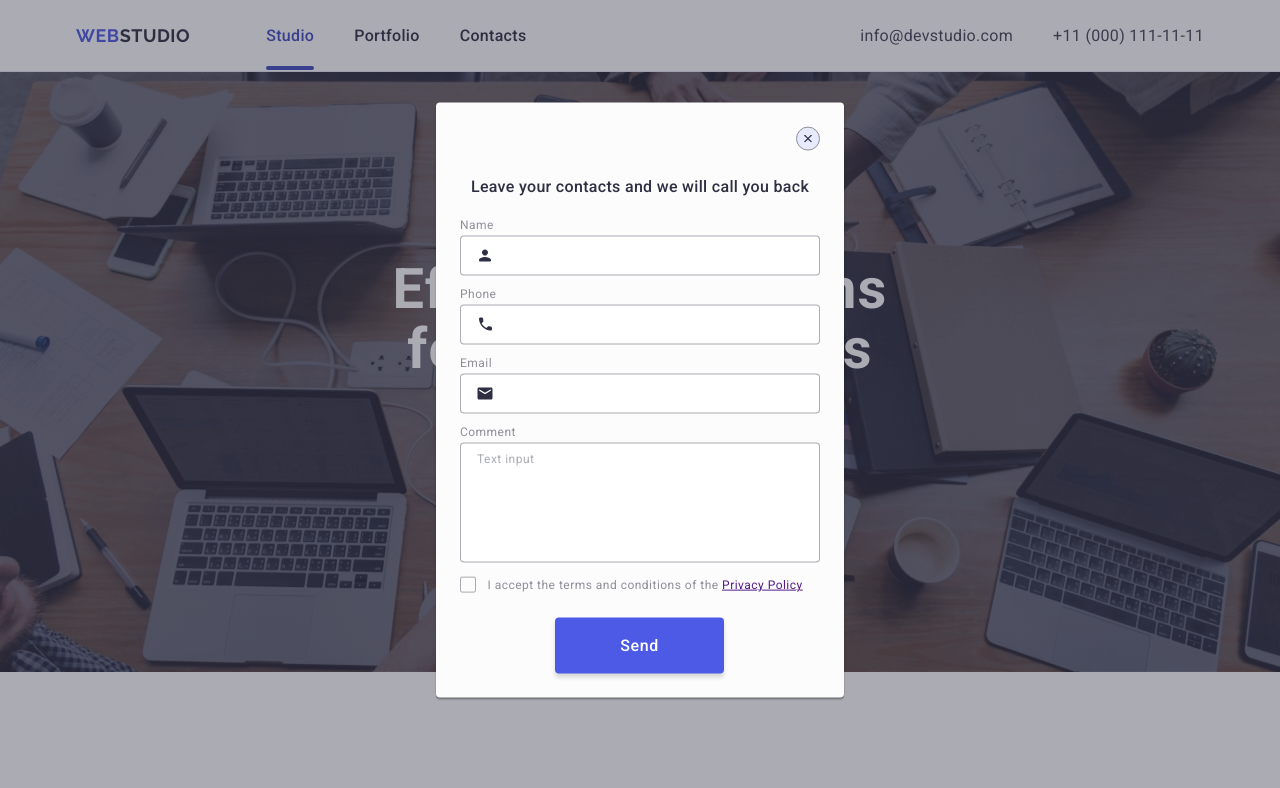
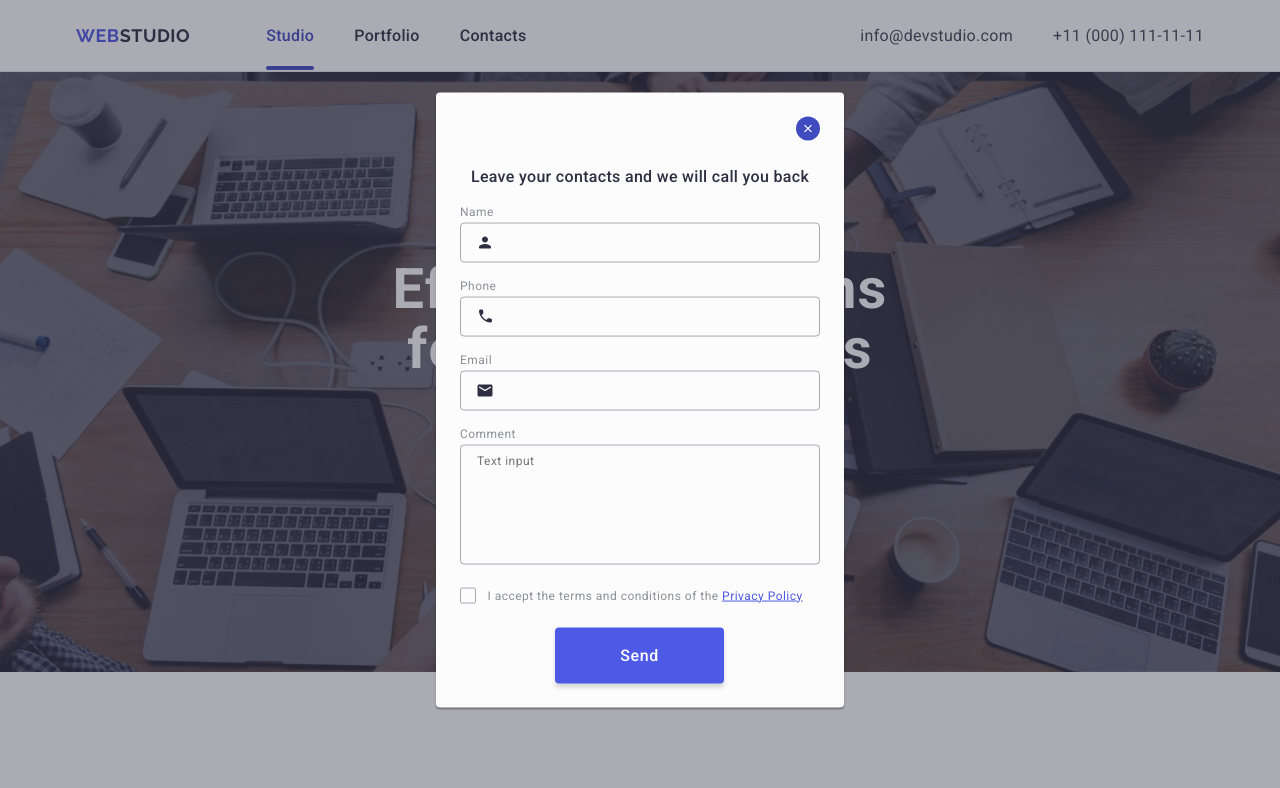
Before and after one commit to nataliia-zaremba/goit-markup-hw-05, a plain HTML site: page index.html in a window 1280 px wide. Both pictures are taken after a click on the button 808 px from the left and 138 px from the top of the page. Shown: the top 788 px of the page. Drawn offline with nearby package versions, Linux system fonts and the light colour scheme.

Commit message:
fourthcommit

```diff
--- a/css/styles.css
+++ b/css/styles.css
@@ -478,10 +478,7 @@ margin-right: 120px;
 gap: 16px;
 
 }
-
-
-.social-media,
-.subscribe-text
+.social-media
  {
     font-weight: 500;
     font-size: 16px;
@@ -504,66 +501,64 @@ background: #31d0aa;
     background-color: #31d0aa;
 }
 .subscribe-box {
+    padding-left: 80px;
+}
+.subscribe-text {
+    font-weight: 500;
+    font-size: 16px;
+
+    /* line-height: 24px; */
+    line-height: 1.5;
+    letter-spacing: 0.02em;
+    color: #fff;
+    margin-bottom: 16px;
+}
+.email-form {
     display: flex;
-    align-items: flex-end;
-margin-left: auto;
-}
-.email-box {
-    display: flex;
-    flex-direction: column;
-    gap: 16px;
-
-}
-
-.email-form {
-
+    align-items: center;
+    gap: 24px;
 }
 .form-input {
-border: 1px solid #fff;
+border: 1px solid #ffffff;
     border-radius: 4px;
     width: 264px;
     height: 40px;
     box-shadow: 0 4px 4px 0 rgba(0, 0, 0, 0.15);
     font-weight: 400;
         font-size: 12px;
-
-        /* line-height: 24px; */
-
         background-color: transparent;
         padding-left: 16px;
+}
+.icon-send {
+    margin-left: 16px;
 }
 .form-input::placeholder {
 line-height: 2;
     letter-spacing: 0.04em;
     color: #fff;
 }
-.subscribe-button {
-
-    display: flex;
+.form-button {
+       display: flex;
         align-items: center;
         justify-content: center;
-}
-.form-button {
     border-radius: 4px;
         padding: 8px 24px;
         width: 165px;
         height: 40px;
         background: #4d5ae5;
         cursor: pointer;
-            display: block;
+
             border: none;
             margin-left: 24px;
                 font-size: 16px;
-
-                /* line-height: 24px; */
                 line-height: 1.5;
                 letter-spacing: 0.04em;
-                text-align: center;
                 color: #fff;
 }
 .icon-send {
     fill:#fff ;
 }
+
 .backdrop {
     width: 100%;
     height: 100%;
@@ -571,6 +566,8 @@ line-height: 2;
     top: 0;
     left: 0;
     background-color: rgba(46, 47, 66, 0.4) ;
+    transition: opacity 250ms cubic-bezier(0.4, 0, 0.2, 1);
+    visibility: 250ms cubic-bezier(0.4, 0, 0.2, 1);
 /*opacity: 0;
 visibility: hidden;
 pointer-events: none;*/
@@ -607,16 +604,31 @@ transition: transform 250ms cubic-bezier(0.4, 0, 0.2, 1);
    right: 24px;
    border-radius: 50%;
     background-color: #e7e9fc;
-    border: 1px solid #8e8f99;
+    border: 1px solid rgba(0, 0, 0, 0.1);
     display: flex;
         align-items: center;
         justify-content: center;
 width: 24px;
 height: 24px;
+padding: 0;
+cursor: pointer;
+transition: background-color, border 250ms cubic-bezier(0.4, 0, 0.2, 1);
 
 }
+.modal-close:hover {
+    background-color: #404bbf;
+    border: none;
+    fill: #ffffff ;
+
+}
+.modal-close:focus {
+    background-color: #404bbf;
+        border: none;
+        fill: #ffffff;
+}
+
 .button-close {
-    fill: #2e2f42;
+    transition: fill 250ms cubic-bezier(0.4, 0, 0.2, 1);
 }
 .modal-title {
     text-align: center;
@@ -629,19 +641,17 @@ height: 24px;
         letter-spacing: 0.02em;
         color: #2e2f42;
 }
-.modal-form {
 
-}
 .modal-field {
-    margin-bottom: 8px;
+    margin-bottom: 16px;
 }
 .form-label {
-    display: inline-block;
+    display: block;
         font-weight: 400;
         font-size: 12px;
 
         /* line-height: 14px; */
-        line-height: 1.16667;
+        line-height: 1.17;
         letter-spacing: 0.04em;
         color: #8e8f99;
         margin-bottom: 4px;
@@ -655,7 +665,8 @@ border-radius: 4px;
 width: 100%;
 height: 40px;
 padding-left: 38px;
-outline: transparent;
+background-color: transparent;
+transition: border-color 250ms cubic-bezier(0.4, 0, 0.2, 1);
 }
 .modal-input:focus {
     border-color: #4d5ae5;
@@ -669,6 +680,7 @@ outline: transparent;
     left: 16px;
     top: 50%;
     transform: translateY(-50%);
+    transition: fill 250ms cubic-bezier(0.4, 0, 0.2, 1);
 }
 .model-textarea {
     border: 1px solid rgba(46, 47, 66, 0.4);
@@ -676,18 +688,20 @@ outline: transparent;
         width: 100%;
         height: 120px;
         padding: 24px;
-        outline: transparent;
+        background-color: transparent;
         resize: none;
-        padding-left: 16px;
-        padding-top: 8px;
-
+        padding: 8px 16px;
+        font-size: 12px;
+            line-height: 1.17;
+            letter-spacing: 0.04em;
+        color: rgba(46, 47, 66, 0.4);
+        transition: border-color 250ms cubic-bezier(0.4, 0, 0.2, 1);
 }
-.model-textarea::placeholder {
-    color: rgba(46, 47, 66, 0.4);
-    font-size: 12px;
-        line-height: 1.16667;
-        letter-spacing: 0.04em;
-
+.model-textarea:focus {
+    border-color: #4D5AE5;
+}
+.checkbox-wrape {
+    margin-bottom: 24px;
 }
 .modal-check-item {
     width: 16px;
@@ -699,10 +713,12 @@ display: inline-flex;
 align-items: center;
 justify-content: center;
 fill: transparent;
-transition: background-color 250ms cubic-bezier(0.4, 0, 0.2, 1);
+transition: background-color 250ms cubic-bezier(0.4, 0, 0.2, 1)
+border 250ms cubic-bezier(0.4, 0, 0.2, 1),
+    fill 250ms cubic-bezier(0.4, 0, 0.2, 1);
     }
     .modal-check:checked + .modal-check-text .modal-check-item {
-background-color: #4d5ae5;
+background-color: #404bbf;
 border: none;
 fill: #f4f4fd ;
     }
@@ -711,18 +727,22 @@ fill: #f4f4fd ;
         font-size: 12px;
 
         /* line-height: 14px; */
-        line-height: 1.16667;
+        line-height: 1.17;
         letter-spacing: 0.04em;
         color: #8e8f99;
         align-items: center;
+}
+.privacy-policy {
+    color: #4d5ae5;
 }
 .modal-check-text a {
     text-decoration: underline;
 }
 .form-button-send {
+    display: block;
     border-radius: 4px;
     padding: 16px 32px;
-    width: 169px;
+    min-width: 169px;
     height: 56px;
     box-shadow: 0 4px 4px 0 rgba(0, 0, 0, 0.15);
     background: #4d5ae5;
@@ -737,7 +757,7 @@ fill: #f4f4fd ;
     text-align: center;
     color: #fff;
     margin-left: 95px;
-    margin-top: 24px;
+    transition: background-color 250ms cubic-bezier(0.4, 0, 0.2, 1);
 }
 
 .form-button-send:hover {
--- a/index.html
+++ b/index.html
@@ -369,34 +369,29 @@
         </ul>
         </div>
         <div class="subscribe-box">
-            <div class="email-box">
                 <p class="subscribe-text">Subscribe</p>
                 <form class="email-form">
                     <label>
                         <input type="email" class="form-input" name="email" placeholder="E-mail"/>
                     </label>
-                </form>
-            </div>
-           <div class="subscribe-button">
+
 <button class="form-button" type="submit">Subscribe
-    <svg class="icon-send" width="24" height="20">
+    <svg class="icon-send" width="24" height="24">
         <use href="./images/icons.svg#icon-send"></use>
     </svg>
 </button>
+</form>
+           </div>
+        </div>
 
-           </div>
-
-        </div>
-        </div>
     </footer>
    <div class="backdrop is-open">
     <div class="modal">
-        <div class="close-wrap">
     <button type="button" class="modal-close"><svg class="button-close" width="8" height="8"> <use href="./images/icons.svg#icon-close">
     </use>
 </svg>
 </button>
-</div>
+
 <p class="modal-title">Leave your contacts and we will call you back</p>
   <form class="modal-form">
     <div class="modal-field">
@@ -437,17 +432,17 @@
         Comment</label>
         <textarea name="user-comment" id="user-comment" class="model-textarea" placeholder="Text input"></textarea>
 </div>
-<div>
+<div class="checkbox-wrape">
 <input type="checkbox"
-name="policy"
-id="policy"
+name="user-privacy"
+id="user-privacy"
 class="modal-check visually-hidden"
 value="true"/>
-<label for="policy" class="modal-check-text"><span class="modal-check-item">
+<label for="user-privacy" class="modal-check-text"><span class="modal-check-item">
     <svg class="check-icon" width="10" height="8"><use href="./images/icons.svg#icon-Vector"></use></svg>
 </span>
 I accept the terms and conditions of the
-<a href="">Privacy Policy</a>
+<a href="" class="privacy-policy">Privacy Policy</a>
 </label>
 </div>
 
```
